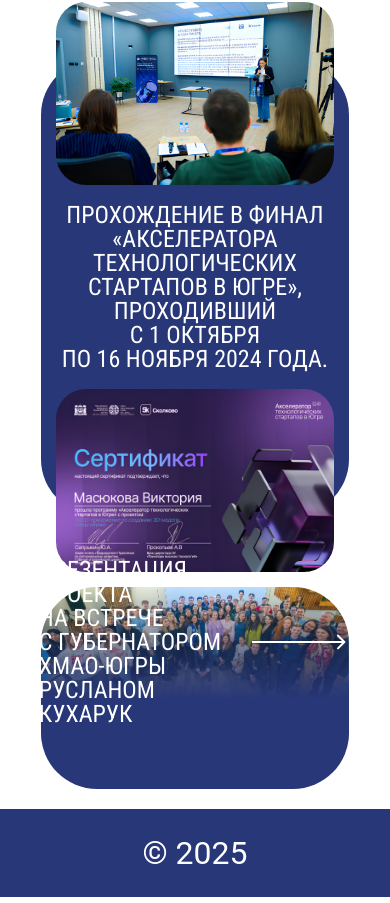
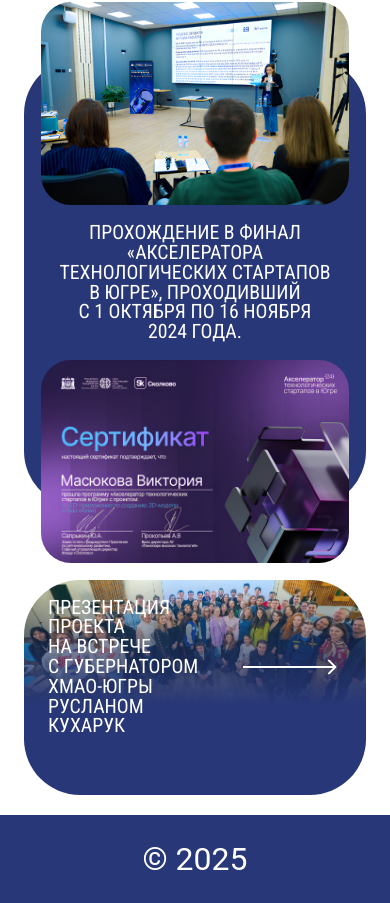
Before and after one commit to Chekabell/landing-page-sled, a Vue app: page / in a window 390 px wide. Shown: the part 5102-6005 px from the top of the page. Built offline with nearby package versions, Linux system fonts and the light colour scheme.

Commit message:
Fix bag with vertical swipe on carousel, fix width Achievements and decrease min-font-size

```diff
--- a/src/components/AchievementsSectionContinue.tsx
+++ b/src/components/AchievementsSectionContinue.tsx
@@ -8,7 +8,7 @@ export default defineComponent({
   setup() {
     return () => (
       <CustomContainer class="h-full">
-        <div class="m-auto h-full w-[90%] space-y-[5%]">
+        <div class="m-auto h-full space-y-[5%]">
           <div class="relative flex justify-center">
             <div class="flex w-[90%] justify-center flex-wrap items-center">
               <img
@@ -16,7 +16,7 @@ export default defineComponent({
                 src={AcceleratorLeft}
                 alt=""
               />
-              <h2 class="text-center text-[clamp(24px,2.0vw+0.5rem,1.5rem)] py-3 lg:pb-5 text-white font-normal lg:order-3 font-roboto-condensed uppercase">
+              <h2 class="text-center text-[clamp(16px,2.0vw+0.5rem,1.5rem)] py-3 lg:pb-5 text-white font-normal lg:order-3 font-roboto-condensed uppercase">
                 Прохождение в финал «Акселератора технологических стартапов в Югре», проходивший
                 с 1 октября по 16 ноября 2024 года.
               </h2>
@@ -38,7 +38,7 @@ export default defineComponent({
                 />
                 <div class="absolute rounded-t-[56px] lg:rounded-[30px] inset-0 bottom-0 bg-linear-to-t from-blue to-transparent" />
                 <div class="absolute flex bottom-[-35%] lg:bottom-[-10%] px-2">
-                  <h2 class="p-2 text-[clamp(24px,2.0vw+0.5rem,1.5rem)] text-white font-normal font-roboto-condensed uppercase">
+                  <h2 class="p-2 text-[clamp(16px,2.0vw+0.5rem,1.5rem)] text-white font-normal font-roboto-condensed uppercase">
                     Презентация проекта на встрече с губернатором ХМАО-Югры Русланом Кухарук
                   </h2>
                   <div class="flex justify-center items-center">
--- a/src/components/CarouselAboutApplication.tsx
+++ b/src/components/CarouselAboutApplication.tsx
@@ -275,7 +275,7 @@ export default defineComponent({
             </div>
           </div>
           <Swiper
-            class="h-[100%]"
+            class="h-full !touch-pan-y"
             direction="vertical"
             allowTouchMove={false}
             onSwiper={handleSwiperInit}
```
Also changed, not shown: 3 other files (tests, documents, lock files or other folders).
